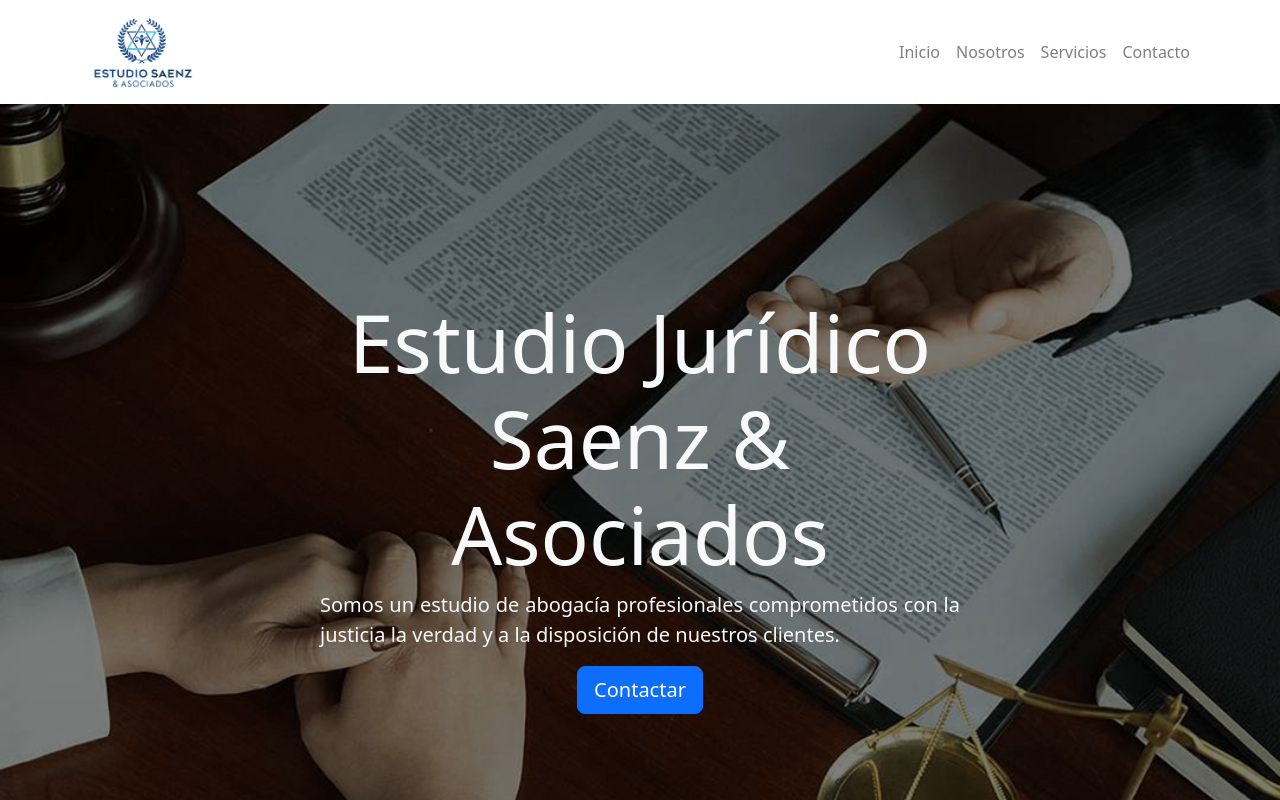
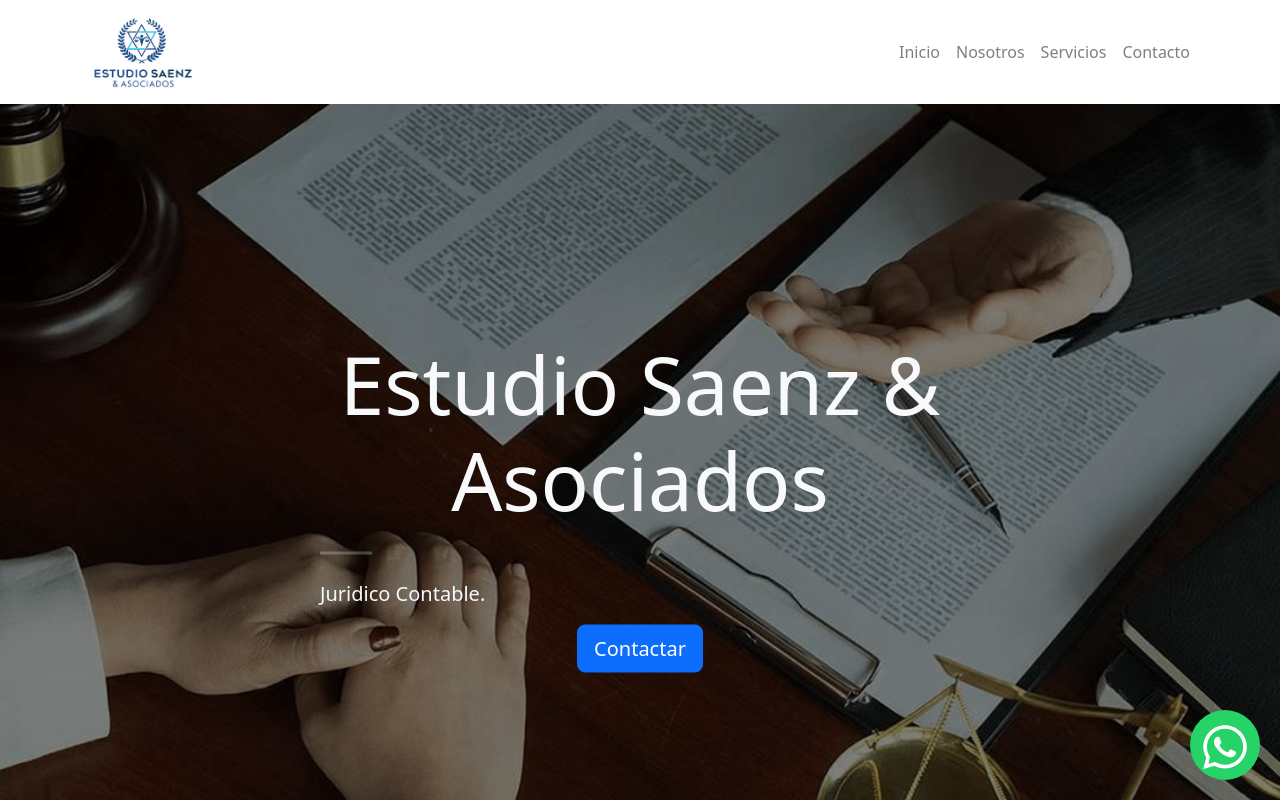
Before and after one commit to anagonzalezS/estudiojuridicopagina, a React (Create React App) app: page / in a window 1280 px wide. Shown: the top 800 px of the page. Built offline with nearby package versions, Linux system fonts and the light colour scheme; a small style sheet from the web is missing.

Commit message:
modificaciones

```diff
--- a/public/index.html
+++ b/public/index.html
@@ -3,6 +3,8 @@
   <head>
     <meta charset="utf-8" />
     <link rel="icon" href="%PUBLIC_URL%/favicon.ico" />
+    <link rel="stylesheet" href="https://cdnjs.cloudflare.com/ajax/libs/font-awesome/5.15.4/css/all.min.css" integrity="sha512-iq2sfjC7h/t32yiRZpyN6Sf6sa8dIk8i4HMjoW5jG4fDY2BxWnUc8rCG//N20S1WATb1JIC3X7gefS+GwMn1RQ==" crossorigin="anonymous" referrerpolicy="no-referrer" />
+
     <meta name="viewport" content="width=device-width, initial-scale=1" />
     <meta name="theme-color" content="#000000" />
     <meta
--- a/src/components/Home.css
+++ b/src/components/Home.css
@@ -71,3 +71,61 @@
       color: #FFF;
     }
   }
+  .whatsapp-float {
+    display: block;
+    width: 70px;
+    height: 70px;
+    color: #fff;
+    background-color: #25D366; /* Color característico de WhatsApp */
+    position: fixed;
+    right: 20px;
+    bottom: 20px;
+    border-radius: 50%;
+    line-height: 70px; /* Igual al height para centrar verticalmente */
+    text-align: center;
+    z-index: 99999;
+}
+
+
+
+/* Media query para ajustar el tamaño del icono en dispositivos móviles */
+@media (max-width: 768px) {
+  .whatsapp-float {
+      bottom: 10px; /* Ajusta la distancia desde la parte inferior */
+      right: 10px; /* Ajusta la distancia desde la derecha */
+  }
+}
+.divider {
+  max-width: 3.25rem;
+  border-width: 0.2rem;
+  border-color: var(--color-primario); /* Puedes ajustar este color según tus necesidades */
+}
+/* Estilos para la etiqueta <hr> */
+hr {
+  border-top: 1px solid rgba(0, 0, 0, 0.1);
+  box-sizing: content-box;
+  height: 0;
+  overflow: visible;
+  margin-top: 1rem; /* Margen superior de 1 rem */
+  margin-bottom: 1rem; /* Margen inferior de 1 rem */
+  border-top: 1px solid rgba(0, 0, 0, 0.1); /* Línea horizontal de 1 píxel con color RGBA */
+}
+hr.divider {
+  max-width: 3.25rem;
+  border-width: 0.2rem;
+  border-color: var(--color-primario);
+}
+/* Estilo para el cursor de escritura */
+.typing-cursor {
+  display: inline-block;
+  width: 0.15em;
+  height: 1.1em;
+  background-color: black;
+  animation: blink-caret 0.75s step-end infinite;
+}
+
+/* Animación para el cursor de escritura */
+@keyframes blink-caret {
+  from, to { border-color: transparent; }
+  50% { border-color: black; }
+}
--- a/src/components/Home.jsx
+++ b/src/components/Home.jsx
@@ -1,9 +1,13 @@
 import React from 'react';
 import { FaBalanceScale, FaGavel, FaBriefcase, FaEnvelope, FaPhone } from 'react-icons/fa';
+import WhatsappIcon from './WhatsappIcon'; // Importamos el componente WhatsappIcon
+
 import './Home.css';
 
 const Home = () => {
     return (
+
+
         <div>
             {/* Navbar con logo y portada */}
             <nav className="navbar navbar-expand-lg navbar-light" style={{ backgroundColor: 'white' }}>
@@ -32,12 +36,18 @@ const Home = () => {
                     </div>
                 </div>
             </nav>
+
      {/* Portada con imagen */}
      <div id="inicio" className="container-fluid position-relative p-0" style={{ backgroundImage: 'url("/portada.png")', minHeight: '100vh' }}>
                 <div className="position-absolute top-0 start-0 w-100 h-100" style={{ backgroundColor: 'rgba(0, 0, 0, 0.5)' }}></div>
                 <div className="position-absolute top-50 start-50 translate-middle text-center text-light">
-                    <h1 className="display-1">Estudio Jurídico Saenz & Asociados</h1>
-                    <p className="lead">Somos un estudio de abogacía profesionales comprometidos con la justicia la verdad y a la disposición de nuestros clientes.</p>
+                <h1 id="typing-effect" class="display-1">Estudio Saenz & Asociados</h1>
+
+                    <hr className="divider my-4" />
+
+                    <p className="lead">Juridico Contable.</p>
+                     {/* Línea HR */}
+
                     <a href="#contacto" className="btn btn-primary btn-lg">Contactar</a>
                 </div>
             </div>
@@ -175,7 +185,10 @@ const Home = () => {
         </div>
     </div>
 </footer>
+ {/* Renderiza el componente WhatsappIcon */}
+ <WhatsappIcon />
         </div>
+
     );
 }
 
--- /dev/null
+++ b/src/components/WhatsappIcon.jsx
@@ -0,0 +1,16 @@
+import React from 'react';
+import { FaWhatsapp } from 'react-icons/fa';
+
+const WhatsappIcon = () => {
+    const phoneNumber = "5491137780506"; // Reemplaza con tu número de teléfono, incluyendo el código de país
+    const message = encodeURIComponent("Hola somos Saenz & Asociacion, ¿cómo puedo ayudarte? ");
+    const whatsappLink = `https://wa.me/${phoneNumber}?text=${message}`;
+
+    return (
+        <a href={whatsappLink} className="whatsapp-float" title="Saenz & Asociados">
+            <FaWhatsapp size={50} color="#fff" />
+        </a>
+    );
+}
+
+export default WhatsappIcon;
--- a/src/index.js
+++ b/src/index.js
@@ -6,6 +6,8 @@ import reportWebVitals from './reportWebVitals';
 import 'bootstrap/dist/css/bootstrap.min.css'; // Importar estilos de Bootstrap
 
 const root = ReactDOM.createRoot(document.getElementById('root'));
+
+
 root.render(
   <React.StrictMode>
     <App />
```
